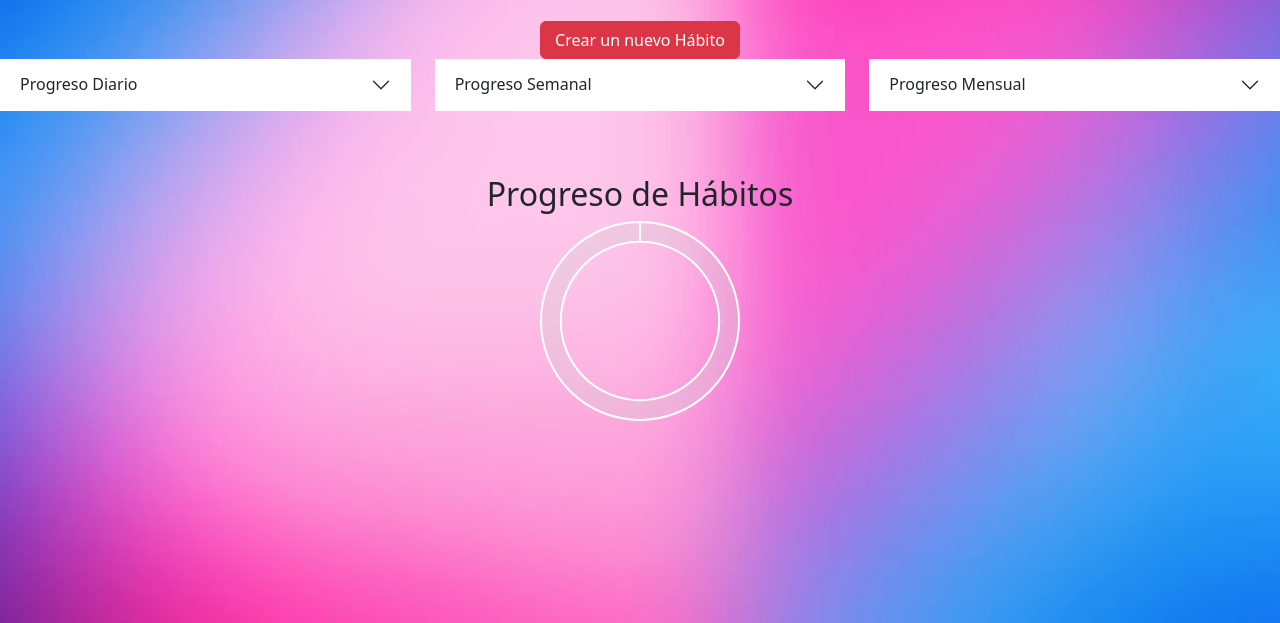
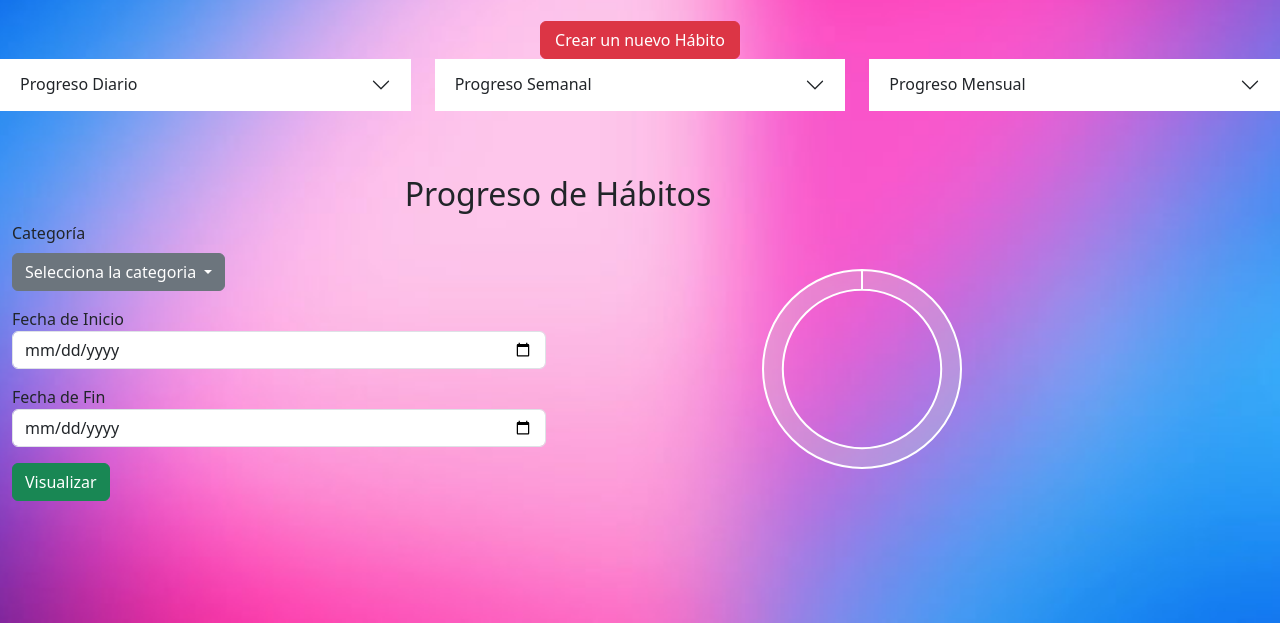
Before and after one commit to vector2202/Streaks, a Django app: page / in a window 1280 px wide, after a click on "Estadísticas". Shown: the part 177-800 px from the top of the page. Run offline with Django 4.2, Linux system fonts and the light colour scheme; a user stored in the database is signed in; data comes from the database, SQL or seed files in the repository; some web fonts are replaced.

Commit message:
Add/Filtrado

```diff
--- a/streaks/templates/resumen/Resumen.html
+++ b/streaks/templates/resumen/Resumen.html
@@ -541,9 +541,61 @@
     </div>
 
     <!-- Sección de Estadísticas, para la barra de navegación -->
-    <div id="estadisticas" class="container mt-5 d-none">
+    <div id="estadisticas" class="container mt-5 d-none row">
       <h2 class="text-center">Progreso de Hábitos</h2>
-       <div class="chart-container row" id="estadistica_total">
+      <div class="col">
+        <input type="hidden" id="id_category" name="category value="">
+        <div class="mb-3">
+          <label for="start_date" class="form-label">Categoría</label>
+          <div class="dropdown">
+            <button class="btn btn-secondary dropdown-toggle" type="button" id="dropdownCategory" data-bs-toggle="dropdown"
+              aria-expanded="false">
+              Selecciona la categoria
+            </button>
+            <ul class="dropdown-menu" aria-labelledby="dropdownFrecuencia">
+              <li>
+                <a class="dropdown-item" href="#" name="category" value="salud">
+                  Salud </a>
+              </li>
+              <li>
+                <a class="dropdown-item" href="#" name="category" value="deporte">
+                  Deporte </a>
+              </li>
+              <li>
+                <a class="dropdown-item" href="#" name="category" value="trabajo">
+                  Trabajo </a>
+              </li>
+              <li>
+                <a class="dropdown-item" href="#" name="category" value="personal">
+                  Personal </a>
+              </li>
+            </ul>
+          </div>
+        </div>
+
+        <div class="mb-3">
+          <label for="start_date class="form-label">Fecha de Inicio</label>
+          <input type="date" class="form-control" id="start_date" name="start_date"
+            placeholder="Fecha de inicio" required />
+        </div>
+
+        <div class="mb-3">
+          <label for="end_date class=" form-label">Fecha de Fin</label>
+          <input type="date" class="form-control" id="end_date" name="end_date"
+                    placeholder=" Fecha de fin" required />
+        </div>
+
+        <div class="mb-3">
+          <button type="submit" class="btn btn-success">
+            Visualizar
+          </button>
+        </div>
+      </div>
+
+        <!--  -->
+
+
+        <div class="chart-container col" id="estadistica_total">
           <div class="chart-item">
             <canvas id="grafica_total" width="200" height="200"></canvas>
           </div>
@@ -584,6 +636,7 @@
           });
 
           </script>
+       </div>
       </div>
 
     </div>
```
Lines whose indentation alone changed are shown as unchanged.
